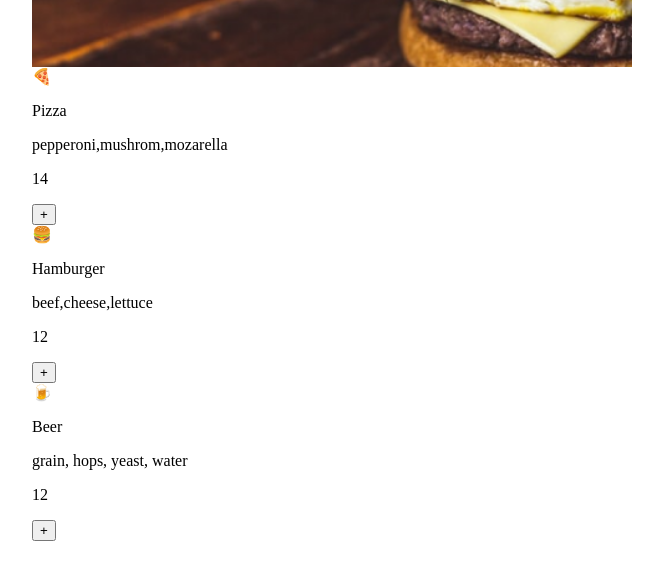
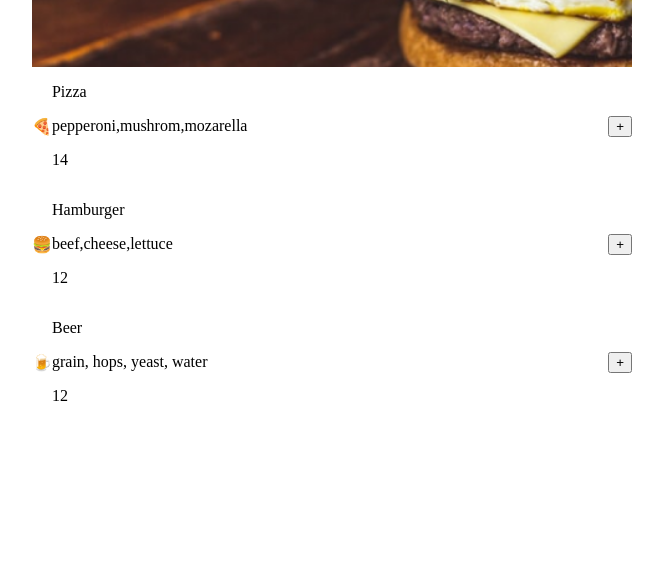
Before and after one commit to jrumbawa/restaurant-app, a plain HTML site: page index.html in a window 1280 px wide. Shown: the part 141-720 px from the top of the page, without its empty margins (308-971 px from the left). Drawn offline with Linux system fonts and the light colour scheme; a web font is replaced by a local one.

Commit message:
Update styles.css

```diff
--- a/styles.css
+++ b/styles.css
@@ -30,3 +30,12 @@ body {
   font-size: 22px;
   margin: 0;
 }
+
+.menu-item {
+  display: flex;
+  align-items: center;
+}
+
+.menu-details {
+  margin-right: auto;
+}
```
